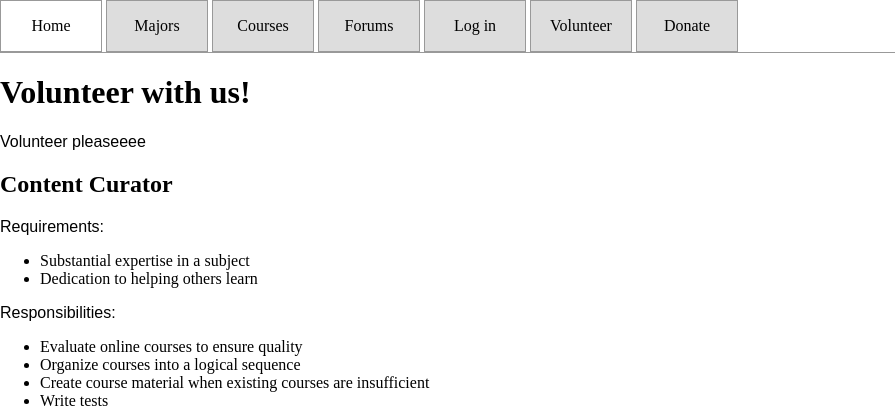
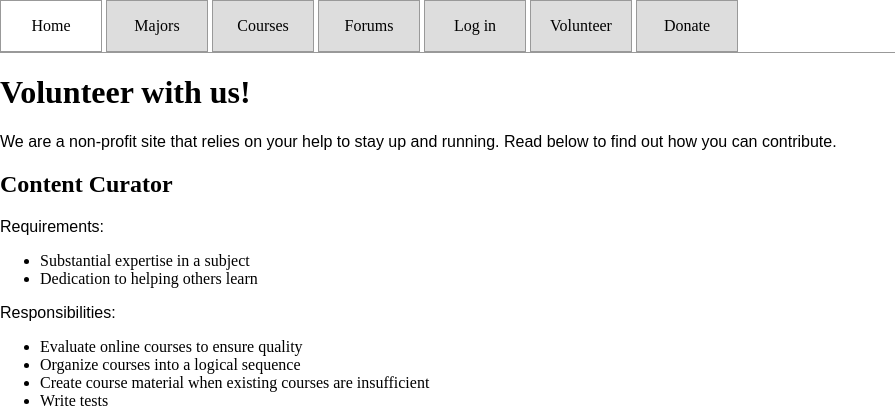
Before and after one commit to pjha1994/OnlineU, a Flask app: page /volunteer.html in a window 1280 px wide. Shown: the top 420 px of the page, without its empty margins (0-895 px from the left). Run offline with Flask 2, Linux system fonts and the light colour scheme; parts of the project's set-up code (start-up, migrations or seed data) failed here and were passed over.

Commit message:
update volunteer page

```diff
--- /dev/null
+++ b/client_secrets.json
@@ -0,0 +1 @@
+{"web":{"client_id":"905400722559-7mfi1vmhd2bo2qcltl3nck9e6sk8q5qj.apps.googleusercontent.com","project_id":"education-1207","auth_uri":"https://accounts.google.com/o/oauth2/auth","token_uri":"https://accounts.google.com/o/oauth2/token","auth_provider_x509_cert_url":"https://www.googleapis.com/oauth2/v1/certs","client_secret":"P0HROJGcAoglvmXBtwjLC69v","redirect_uris":["http://www.example.com"],"javascript_origins":["http://localhost:80","http://localhost:8080","http://0.0.0.0:8080","http://127.0.0.1:8080","http://47.32.148.165:80","http://47.32.148.165"]}}
--- a/templates/volunteer.html
+++ b/templates/volunteer.html
@@ -11,7 +11,7 @@
 
         <!-- About -->
         <h1>Volunteer with us!</h1>
-        <p>Volunteer pleaseeee</p>
+        <p>We are a non-profit site that relies on your help to stay up and running. Read below to find out how you can contribute.</p>
         <h2>Content Curator</h2>
         <p>Requirements:</p>
         <ul>
@@ -37,7 +37,7 @@
         <ul>
             <li>Help us make this site even better!</li>
         </ul>
-        <p>How to contribute:<br>Contribute to our open-source code: <a href="#">GitHub</a></p>
+        <p>How to contribute:<br>Contribute to our open-source code: <a href="https://github.com/jdsutton/OnlineU">GitHub</a></p>
         <h2>Tester</h2>
         <p>Requirements:</p>
         <ul>
```
Also changed, not shown: 6 other files.
